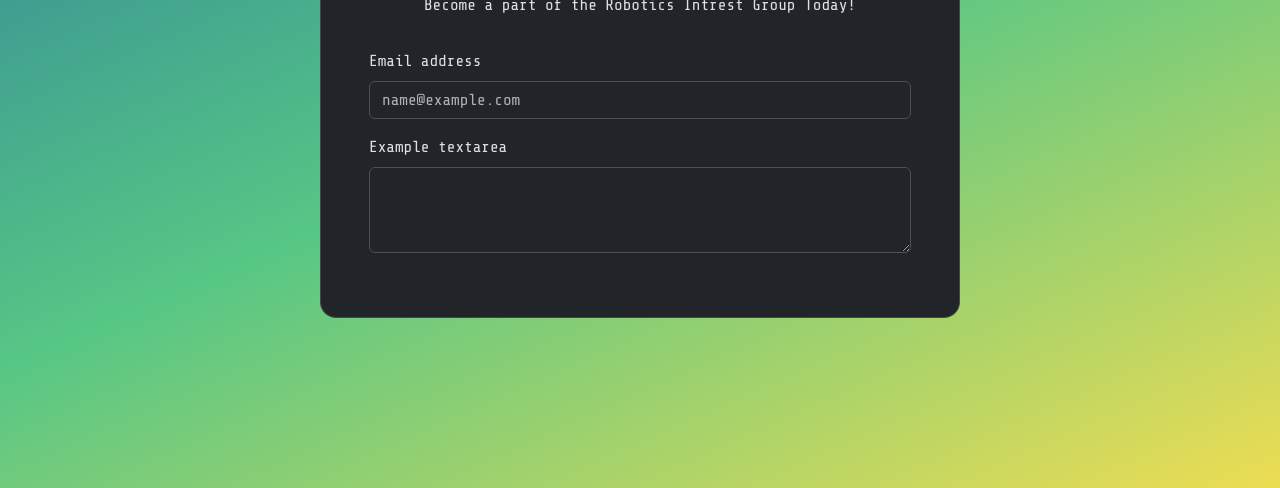
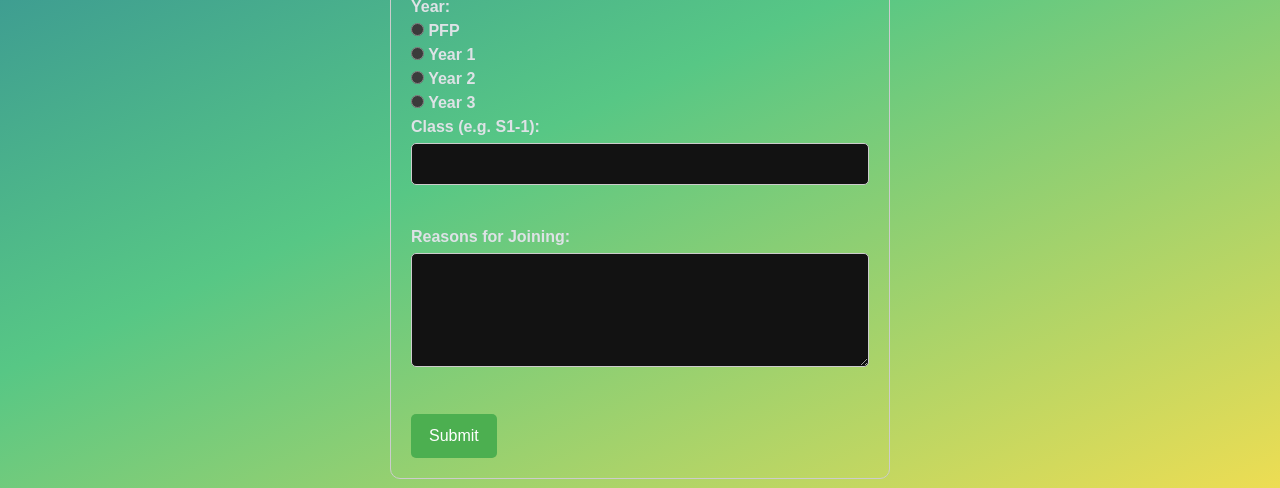
Before and after one commit to nyp-rig/nyp-rig.github.io, a website built with Parcel: page src/join-us.html in a window 1280 px wide. Shown: the part 312-800 px from the top of the page. Built offline with nearby package versions, Linux system fonts and the light colour scheme.

Commit message:
Describe what you changed

```diff
--- a/package.json
+++ b/package.json
@@ -19,5 +19,9 @@
     "jquery": "^3.7.1",
     "parcel": "^2.15.4",
     "rimraf": "^6.0.1"
+  },
+  "dependencies": {
+    "@parcel/rust-darwin-x64": "^2.15.4",
+    "@parcel/watcher": "^2.5.1"
   }
 }
--- a/src/join-us.html
+++ b/src/join-us.html
@@ -40,7 +40,28 @@
   </nav>
 
   <div class="container-fluid join-us-special-contain">
-    <div class="card join-us-box">
+    <form action="https://docs.google.com/forms/d/e/1FAIpQLSfsMr1gZWeCYxm56wmyequeWXvSGnZL1knWkdR3IWcYGVo6Ag/formResponse" method="POST" target="_self">
+      <label>Email:</label>
+      <!-- <input type="hidden" name="dlut" value="1750832964399"> -->
+      <input type="email" name="emailAddress" required><br><br>
+
+      <label>Full Name:</label>
+      <input type="text" name="entry.851075444" required><br><br>
+
+      <label>Year:</label><br>
+      <label><input type="radio" name="entry.207949549" value="PFP"> PFP</label><br>
+      <label><input type="radio" name="entry.207949549" value="Year 1"> Year 1</label><br>
+      <label><input type="radio" name="entry.207949549" value="Year 2"> Year 2</label><br>
+      <label><input type="radio" name="entry.207949549" value="Year 3"> Year 3</label><br>
+      <label>Class (e.g. S1-1):</label>
+      <input type="text" name="entry.897263461" required><br><br>
+      <label>Reasons for Joining:</label><br>
+      <textarea name="entry.1365629489" rows="4" cols="50"></textarea><br><br>
+
+      <input type="submit" value="Submit">
+    </form>
+    <!-- Azlan's -->
+    <!-- <div class="card join-us-box">
       <figure class="text-center">
         <h2>Join Us</h2>
         <figcaption>
@@ -55,7 +76,7 @@
         <div class="mb-3">
           <label for="exampleFormControlTextarea1" class="form-label">Example textarea</label>
           <textarea class="form-control" id="exampleFormControlTextarea1" rows="3"></textarea>
-        </div>
+        </div> -->
         <!-- TODO: ADD SUBMIT BUTTON, CHANGE FORM INPUT, LINK TO GOOGLE FORMS -->
       </form>
     </div>
--- a/src/scss/join-us.scss
+++ b/src/scss/join-us.scss
@@ -15,3 +15,42 @@
   padding: 2em;
   border-radius: 1em;
 }
+
+
+// Added By Lucas 7 July
+form {
+  max-width: 500px;
+  margin: 20px auto;
+  padding: 20px;
+  font-family: Arial, sans-serif;
+  border: 1px solid #ccc;
+  border-radius: 10px;
+}
+
+label {
+  font-weight: bold;
+}
+
+input[type="text"],
+input[type="email"],
+textarea {
+  width: 100%;
+  padding: 8px;
+  margin-top: 4px;
+  margin-bottom: 16px;
+  border: 1px solid #ccc;
+  border-radius: 5px;
+}
+
+input[type="submit"] {
+  background-color: #4CAF50;
+  color: white;
+  padding: 10px 18px;
+  border: none;
+  border-radius: 5px;
+  cursor: pointer;
+}
+
+input[type="submit"]:hover {
+  background-color: #45a049;
+}
```
Also changed, not shown: pnpm-lock.yaml, 4 other files.
